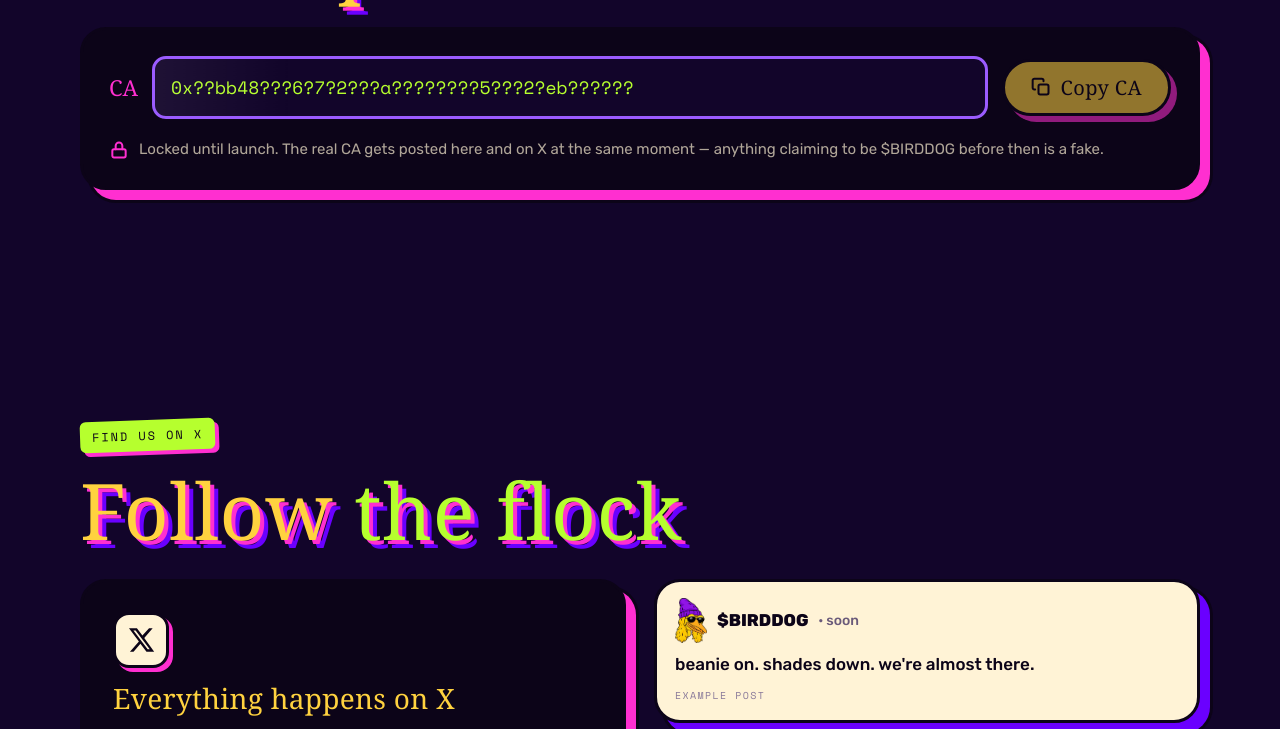
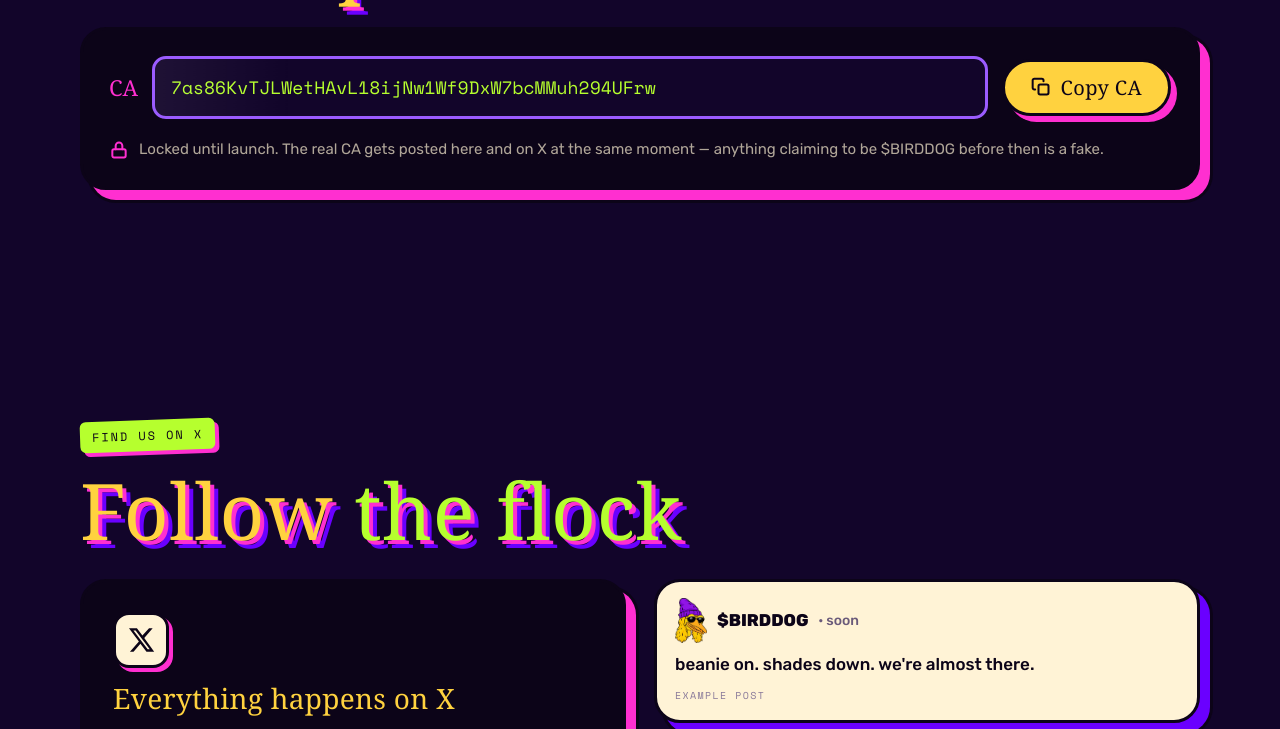
Before and after one commit to anotheryukki/birddog, a plain HTML site: page index.html in a window 1280 px wide. Shown: the part 3185-3914 px from the top of the page. Drawn offline with nearby package versions, Linux system fonts and the light colour scheme; a web font is replaced by a local one.

Commit message:
Set live contract address
Co-Authored-By: Claude Sonnet 5 <noreply@anthropic.com>

```diff
--- a/index.html
+++ b/index.html
@@ -387,7 +387,7 @@
         <div class="melt dark ca-box">
           <div class="ca-row">
             <span class="ca-label">CA</span>
-            <div class="ca-addr" id="caAddr" aria-live="polite">0x????????????????????????????????????????</div>
+            <div class="ca-addr" id="caAddr" aria-live="polite" data-ca="7as86KvTJLWetHAvL18ijNw1Wf9DxW7bcMMuh294UFrw">7as86KvTJLWetHAvL18ijNw1Wf9DxW7bcMMuh294UFrw</div>
             <button class="btn" id="copyBtn" type="button" disabled>
               <svg viewBox="0 0 24 24" fill="none" stroke="currentColor" stroke-width="2.4" stroke-linecap="round" stroke-linejoin="round" aria-hidden="true"><rect x="9" y="9" width="12" height="12" rx="2"/><path d="M5 15H4a2 2 0 0 1-2-2V4a2 2 0 0 1 2-2h9a2 2 0 0 1 2 2v1"/></svg>
               Copy CA
```
